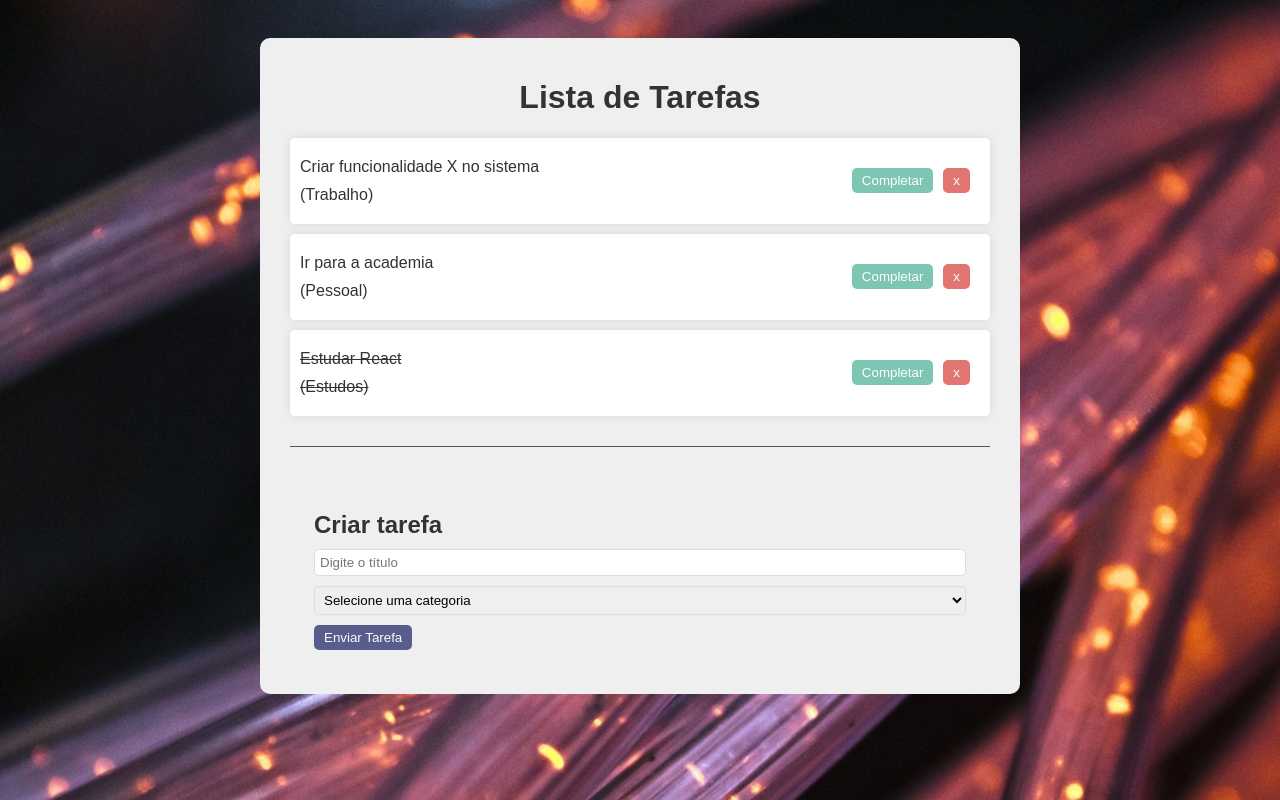
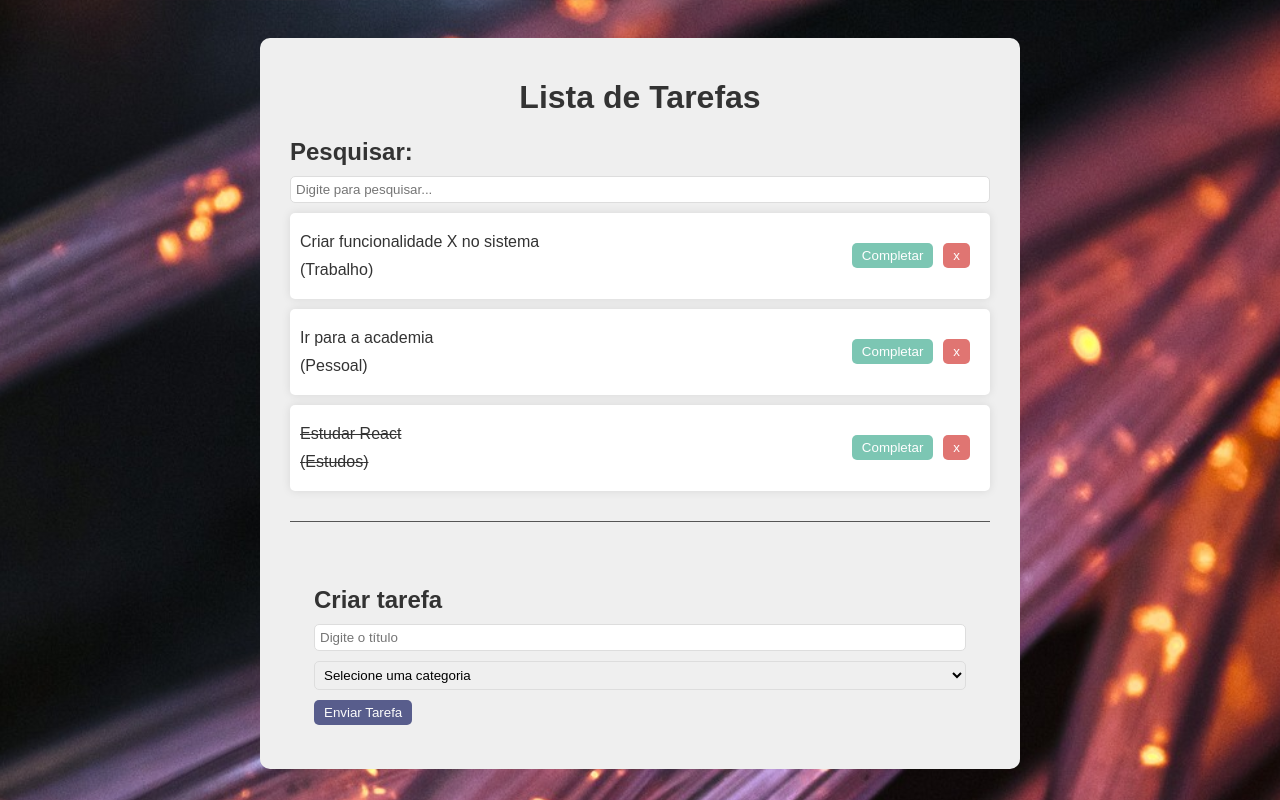
Before and after one commit to lucimarNeves/todo-react, a React (Vite) app: page / in a window 1280 px wide. Shown: the top 800 px of the page. Built offline with nearby package versions, Linux system fonts and the light colour scheme.

Commit message:
Adicionando funcionalidades pesquisa

```diff
--- a/src/App.jsx
+++ b/src/App.jsx
@@ -2,6 +2,7 @@
 
 import Todo from "./components/Todo"
 import TodoForm from "./components/TodoForm"
+import Search from './components/Search';
 
 import './App.css'
 
@@ -26,6 +27,8 @@
       isCompleted: true,
     },
   ]);
+
+  const [search, setSearch] = useState("")
 
   const addTodo = (text, category) => {
 
@@ -62,9 +65,13 @@
 
   <div className="app">
     <h1> Lista de Tarefas</h1>
+    <Search  search={search} setSearch={setSearch}/>
     <div className="todo-list">
 
-      {todos.map((todo) => (
+      {todos.filter((todo) => todo.text.toLocaleLowerCase().includes(
+        search.toLocaleLowerCase()
+      )).
+      map((todo) => (
         <Todo key={todo.id} todo={todo}
         removeTodo={removeTodo} completeTodo={completeTodo} />
       ))}
--- /dev/null
+++ b/src/components/Search.jsx
@@ -0,0 +1,15 @@
+import React from 'react'
+
+const Search = ({ search, setSearch }) => {
+  return (
+    <div className="search">
+        <h2>Pesquisar: </h2>
+        <input type="text" value={search}
+        onChange={(e) => setSearch(e.target.value)}
+        placeholder="Digite para pesquisar..."
+      />
+    </div>
+  )
+}
+
+export default Search
```
